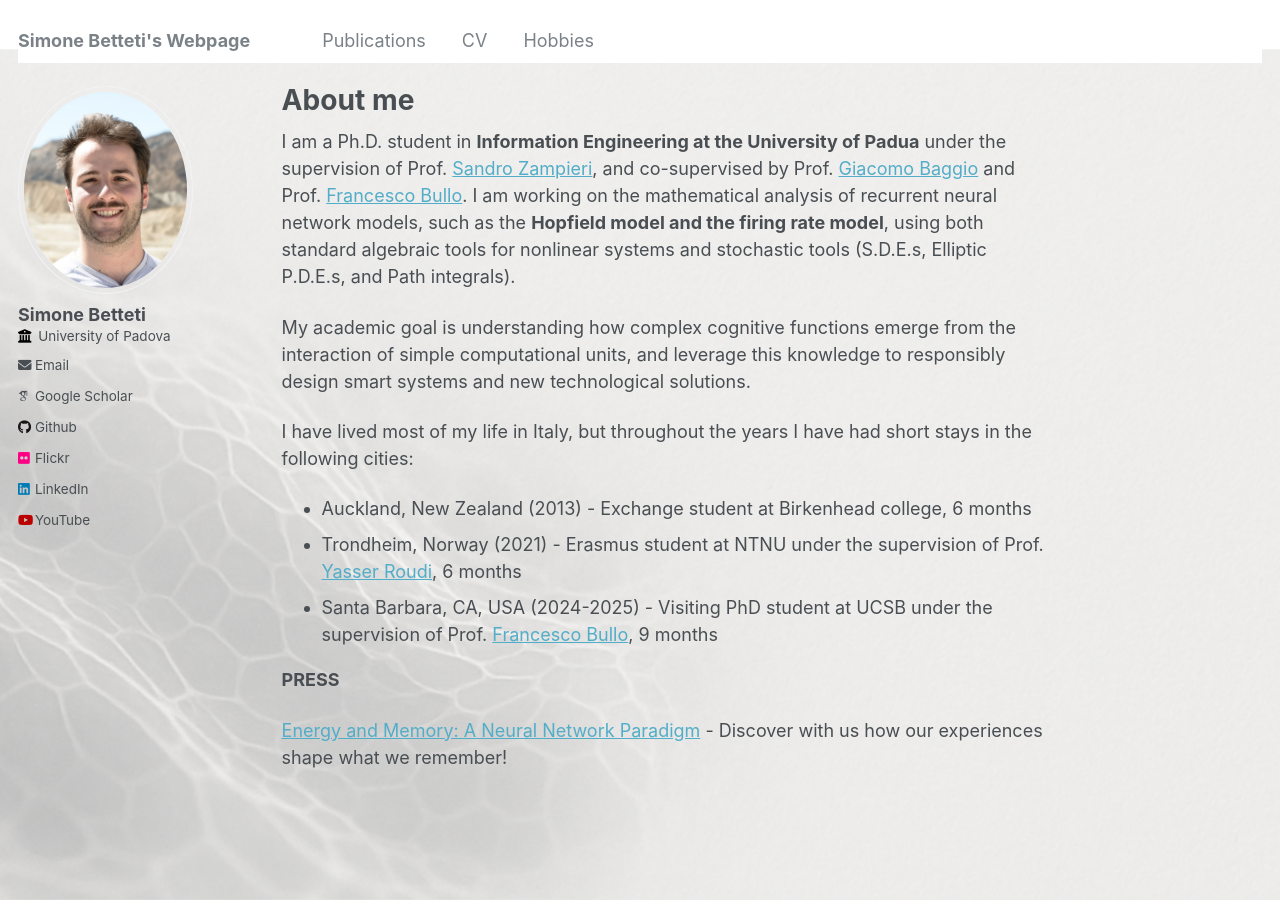
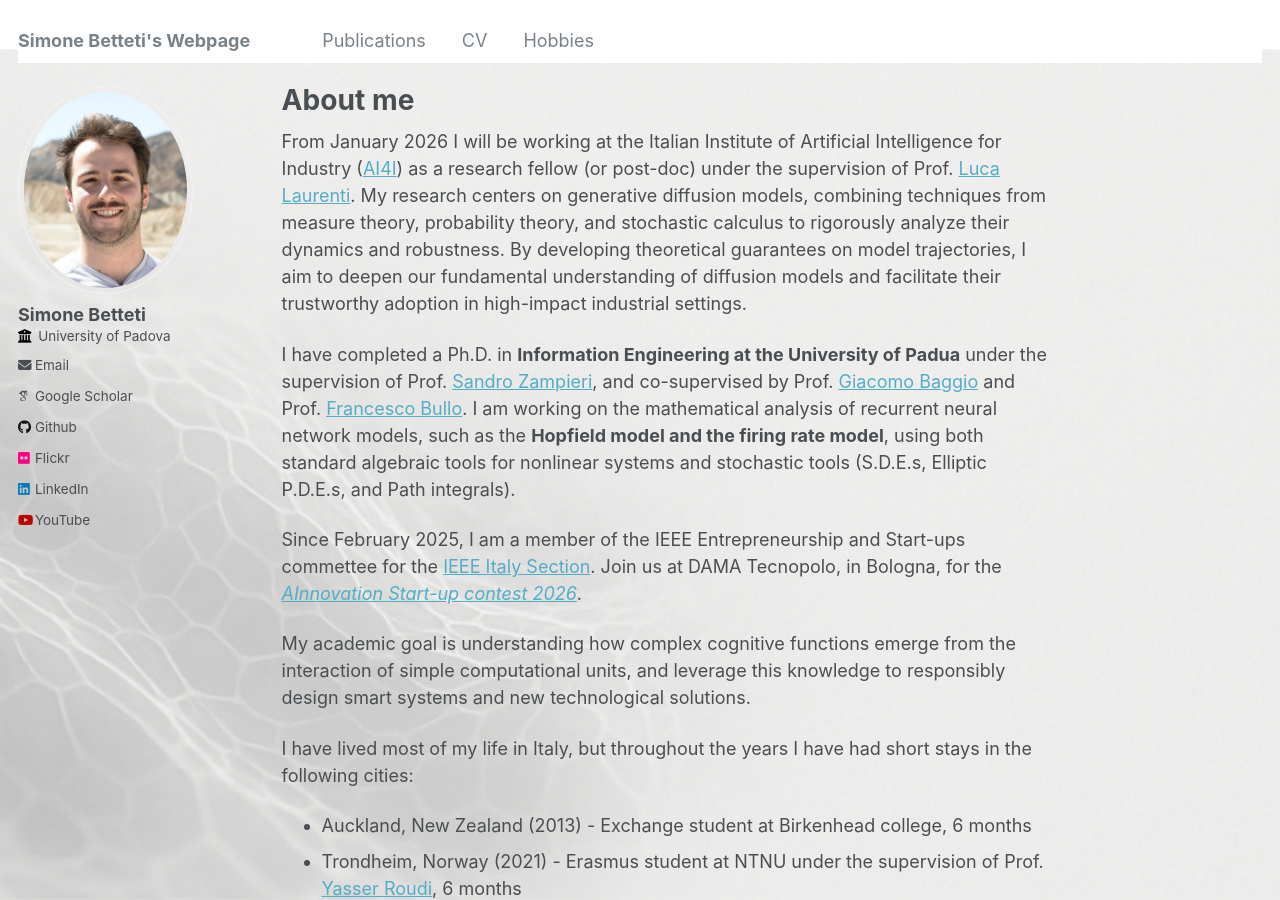
Before and after one commit to sim1bet/sim1bet.github.io, a Jekyll site: the page built from _pages/about.md, in a window 1280 px wide and 900 px high. Built offline with Jekyll 4.4.1, drawn with Linux system fonts in a browser that asks for light colours; some web fonts are replaced.

Commit message:
Update about.md

```diff
--- a/_pages/about.md
+++ b/_pages/about.md
@@ -8,8 +8,13 @@ redirect_from:
   - /about.html
 ---
 
+From January 2026 I will be working at the Italian Institute of Artificial Intelligence for Industry ([AI4I](https://ai4i.it/)) as a research fellow (or post-doc) under the supervision of Prof. [Luca Laurenti](https://www.tudelft.nl/en/staff/l.laurenti/). My research centers on generative diffusion models, combining techniques from measure theory, probability theory, and stochastic calculus to rigorously analyze their dynamics and robustness. By developing theoretical guarantees on model trajectories, I aim to deepen our fundamental understanding of diffusion models and facilitate their trustworthy adoption in high-impact industrial settings.
 
-I am a Ph.D. student in **Information Engineering at the University of Padua** under the supervision of Prof. [Sandro Zampieri](https://scholar.google.it/citations?user=nq1QPJ0AAAAJ&hl=en), and co-supervised by Prof. [Giacomo Baggio](https://baggiogi.github.io/) and Prof. [Francesco Bullo](https://fbullo.github.io/). I am working on the mathematical analysis of recurrent neural network models, such as the **Hopfield model and the firing rate model**, using both standard algebraic tools for nonlinear systems and stochastic tools (S.D.E.s, Elliptic P.D.E.s, and Path integrals).
+
+I have completed a Ph.D. in **Information Engineering at the University of Padua** under the supervision of Prof. [Sandro Zampieri](https://scholar.google.it/citations?user=nq1QPJ0AAAAJ&hl=en), and co-supervised by Prof. [Giacomo Baggio](https://baggiogi.github.io/) and Prof. [Francesco Bullo](https://fbullo.github.io/). I am working on the mathematical analysis of recurrent neural network models, such as the **Hopfield model and the firing rate model**, using both standard algebraic tools for nonlinear systems and stochastic tools (S.D.E.s, Elliptic P.D.E.s, and Path integrals).
+
+Since February 2025, I am a member of the IEEE Entrepreneurship and Start-ups commettee for the [IEEE Italy Section]("https://italy.ieeer8.org/").
+Join us at DAMA Tecnopolo, in Bologna, for the [_AInnovation Start-up contest 2026_](https://ainnovation2026.ieeesezioneitalia.it/).
 
 
 My academic goal is understanding how complex cognitive functions emerge from the interaction of simple computational units, and leverage this knowledge to responsibly design smart systems and new technological solutions.
```
